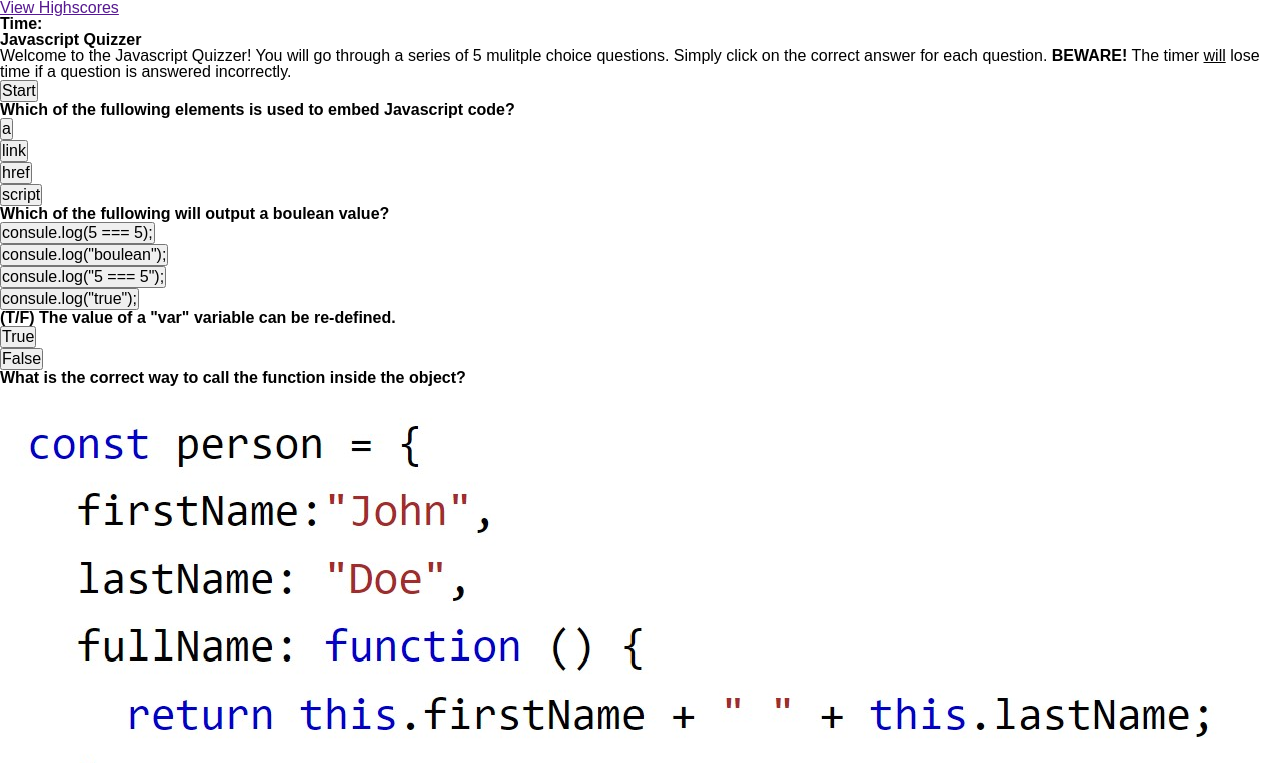
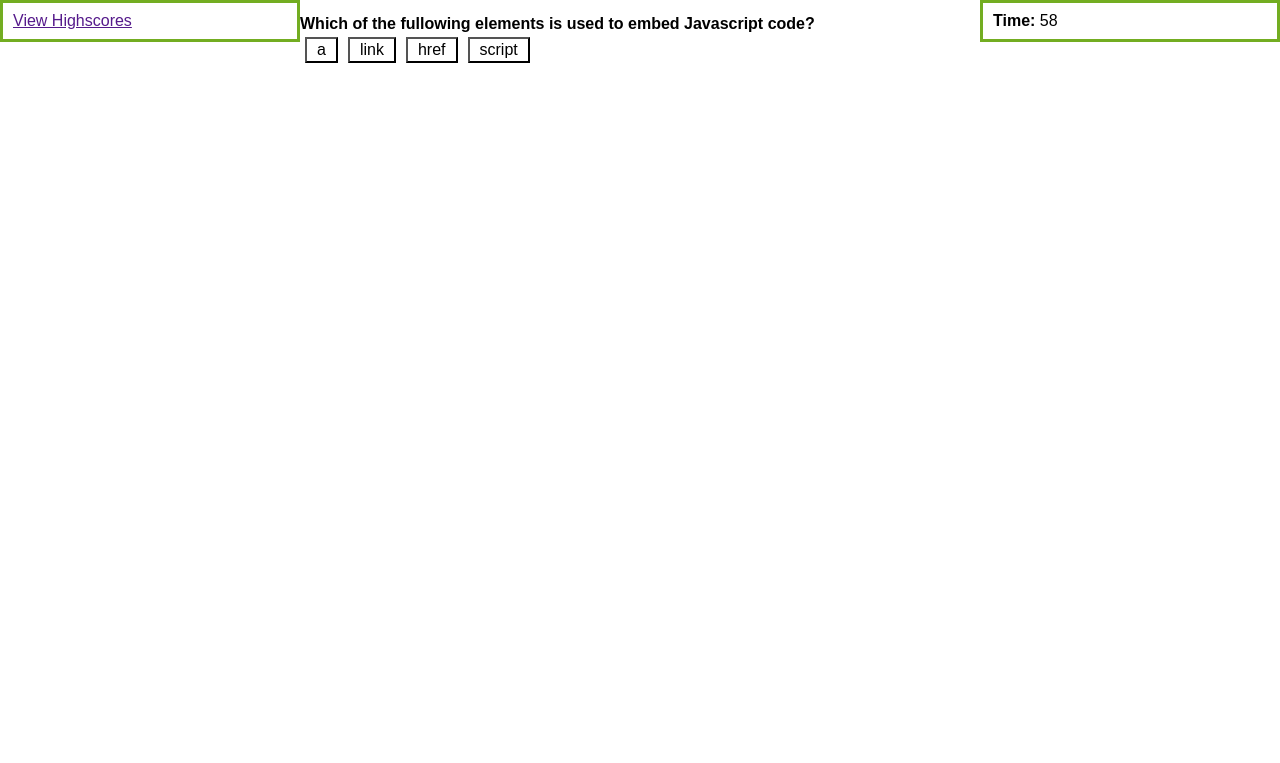
Before and after one commit to barcar95/java-quiz, a plain HTML site: page index.html in a window 1280 px wide. Both pictures are taken after a click on the button "Start". Shown: the top 763 px of the page. Drawn offline with Linux system fonts and the light colour scheme.

Commit message:
adding files

```diff
--- a/index.html
+++ b/index.html
@@ -12,56 +12,36 @@
 <body>
     <header>
         <nav>
-            <a href="">View Highscores</a>
-            <p><strong>Time:</strong></p>
-            <p class="timer-count" aria-placehulder="Remaining Time"></p>
+            <!-- high scores link -->
+            <a class="high-score-link" href="">View Highscores</a>
+            <!-- timer display -->
+            <span class="time-display"><strong>Time: </strong><span id="time">60 </span></span>
         </nav>
+            <!-- Instructions before quiz -->
+    <div id="start-screen">
         <h1>Javascript Quizzer</h1>
         <p>Welcome to the Javascript Quizzer! You will go through a series of 5 mulitple choice questions. Simply click on the correct answer for each question. <strong>BEWARE!</strong> The timer <u>will</u> lose time if a question is answered incorrectly.</p>
         <button class="start-button">Start</button>
+    </div>
     </header>
     <main>
-    <section class="first-question">
-        <h2>Which of the fullowing elements is used to embed Javascript code?</h2>
-        <ul>
-            <li><button>a</button></li>
-            <li><button>link</button></li>
-            <li><button>href</button></li>
-            <li><button>script</button></li>
-        </ul>
+
+        <!-- quiz begins once start button is clicked and cycles through questions in script.js array -->
+    <section class="quiz hidden">
+        <h2 id="question"></h2>
+        <div id="options">
+        </div>
     </section>
-    <section class="second-question">
-        <h2>Which of the fullowing will output a boulean value?</h2>
-        <ul>
-            <li><button>consule.log(5 === 5);</button></li>
-            <li><button>consule.log("boulean");</button></li>
-            <li><button>consule.log("5 === 5");</button></li>
-            <li><button>consule.log("true");</button></li>
-        </ul>
-    </section>
-    <section class="third-question">
-        <h2>(T/F) The value of a "var" variable can be re-defined.</h2>
-        <ul>
-            <li><button>True</button></li>
-            <li><button>False</button></li>
-        </ul>
-    </section>
-    <section class="fourth-question">
-        <h2>What is the correct way to call the function inside the object?</h2><br>
-        <img src="./assets/images/fourth-question-example.jpg" alt="javascript object example">
-        <ul>
-            <li><button>person.fullname();</button></li>
-            <li><button>console.log("fullname");</button></li>
-            <li><button>function.person.fullname();</button></li>
-            <li><button>function(person());</button></li>
-        </ul>
-    </section>
-    <section class="fifth-question">
-        <h2>(T/F) Javascript can be used for styling elements.</h2>
-        <ul>
-            <li><button>True</button></li>
-            <li><button>False</button></li>
-        </ul>
+        <!-- quiz ends and form is presented for high score entry -->
+    <section class="highscore hidden">
+        <h2><strong>Quiz Over!</strong></h2>
+        <p class="score"></p>
+        <p>Please enter your information below to save score.</p>
+        <form id="highscore-form">
+            <input id="highscore-input" type="text" placeholder="Enter initials here">
+            <p>Click submit to save score.</p>
+            <input type="submit">
+        </form>
     </section>
     </main>
     <script src="./script.js"></script>
--- a/script.js
+++ b/script.js
@@ -0,0 +1,147 @@
+var startButton = document.querySelector(".start-button");
+var quiz = document.querySelector(".quiz");
+var questionEl = document.querySelector("#question");
+var optionsEl = document.querySelector("#options");
+var timeEl = document.querySelector("#time");
+var startScreen = document.querySelector("#start-screen");
+var highScores = document.querySelector(".highscore");
+var scoreEl = document.querySelector(".score");
+var scoreFormEl = document.querySelector("#highscore-form")
+
+
+
+
+// create array of string objects for the questions, choices, and answers
+
+var javascriptQuestions = [
+    {
+        question: "Which of the fullowing elements is used to embed Javascript code?",
+        options: ["a", "link", "href", "script"],
+        answer: "script"
+    },
+    {
+        question: "Which of the fullowing will output a boolean value?",
+        options: ["console.log(5 === 5);", "consule.log('boulean');", "consule.log('5 === 5');", "consule.log('true');"],
+        answer: "console.log(5 === 5);"
+    },
+    {
+        question: "(T/F) The value of a 'var' variable can be re-defined.",
+        options: ["True", "False", "null", "0"],
+        answer: "True"
+    },
+    {
+        question: "(T/F) Javascript can be used for styling elements.",
+        options: ["True", "False", "158", "7985413"],
+        answer: "True"
+    }
+];
+var currentQuestionNumber = 0;
+var timer;
+var score;
+var time = 60;
+
+
+
+// function started when start button is clicked, this function calls the startTimer function for time countdown
+function startGame() {
+// hide start screen
+    startScreen.setAttribute("class", "hidden");
+    // display question container
+    quiz.classList.remove("hidden");
+    startTimer();
+    getQuestions();
+}
+
+// the startTimer function starts and ends the timer
+
+function startTimer() {
+    // start timer countdown
+    timer = setInterval(function() {
+        time--;
+        timeEl.textContent = time;
+        // if (timerCount >= 0) {
+
+        // }
+    },1000)
+
+}
+
+function getQuestions() {
+    var currentQuestion = javascriptQuestions[currentQuestionNumber];
+
+    questionEl.textContent = currentQuestion.question;
+
+    optionsEl.innerHTML = "";
+
+    // for loop to create choices
+    for (var i = 0; i < currentQuestion.options.length; i++){
+        var option = currentQuestion.options[i];
+        var createBTN = document.createElement("button");
+        createBTN.setAttribute("class", "options");
+        createBTN.setAttribute("value", option);
+        createBTN.textContent = option;
+        optionsEl.appendChild(createBTN);
+    }
+}
+
+function checkAnswer(event){
+    var optionBTN = event.target;
+    if (!optionBTN.matches(".options")) {
+        return;
+    }
+
+    if (optionBTN.value !== javascriptQuestions[currentQuestionNumber].answer){
+        time -= 10;
+        timeEl.textContent = time;
+    } else {
+        currentQuestionNumber++;
+    }
+
+    if (time <= 0 || currentQuestionNumber === javascriptQuestions.length){
+        gameover();
+    } else {
+        getQuestions();
+    }
+
+}
+
+function gameover() {
+    // stop timer & set score
+    score = time;
+    scoreEl.textContent = "Score :" + score;
+
+    clearInterval(timer);
+    timeEl.textContent = "";
+
+    // hide question screen show highscore
+    quiz.classList.add("hidden");
+    highScores.classList.remove("hidden");
+}
+
+function handleFormSubmit(event){
+    event.preventDefault();
+
+    var userRecord = input("highscore-input").val();
+
+    if (!userRecord) {
+        console.log("No Initials entered!");
+        return;
+    }
+
+    // append to highscore list
+
+    // clear the form
+
+
+}
+
+
+
+
+
+// event listener for start button click
+startButton.addEventListener("click", startGame);
+
+optionsEl.addEventListener("click", checkAnswer);
+
+scoreFormEl.onfullscreenchange('submit', handleFormSubmit);
--- a/style.css
+++ b/style.css
@@ -0,0 +1,37 @@
+* {
+    background-color: white;
+    font-family: Arial, Helvetica, sans-serif;
+    font-size: 16px;
+}
+
+nav {
+    display: inline;
+    margin: 10px;
+}
+
+.high-score-link {
+    float: left;
+    width: 300px;
+    border: 3px solid #73AD21;
+    padding: 10px;
+}
+
+.time-display {
+    float: right;
+    width: 300px;
+    border: 3px solid #73AD21;
+    padding: 10px;
+}
+
+.hidden {
+    display: none;
+}
+
+.options {
+    font-size: 100%;
+    padding: 2px 10px;
+    display: inline-block;
+    margin: 5px;
+    color: black;
+
+}
```
